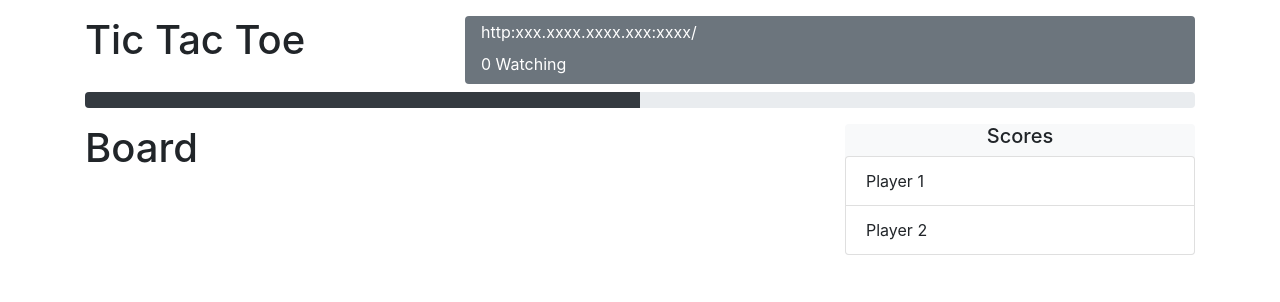
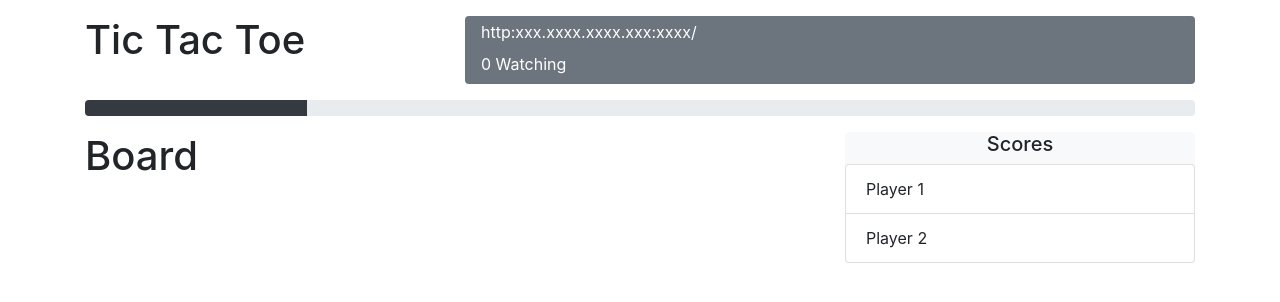
Before and after one commit to Zehua-Chen/Multiplayer-Tic-Tac-Toe, a React (Create React App) app in the folder client/: page / in a window 1280 px wide. Shown: the top 302 px of the page. Built offline with nearby package versions, Linux system fonts and the light colour scheme.

Commit message:
Restructure Components to Improve Local Reasoning

```diff
--- a/client/src/App.tsx
+++ b/client/src/App.tsx
@@ -2,7 +2,8 @@ import * as React from 'react';
 
 // import logo from './logo.svg';
 
-import StatusBar from './components/StatusBar';
+import GameInfo from './components/GameInfo';
+import ProgressBar from './components/ProgressBar';
 
 import Board from './components/Board';
 import ScorePanel from './components/ScorePanel';
@@ -11,11 +12,52 @@ class App extends React.Component {
   public render() {
     return (
       <div className="container">
-        <StatusBar />
 
         <div className="row mt-3">
-          <Board />
-          <ScorePanel />
+
+          {/* Game Title */}
+
+          <div className="col-4 d-none d-md-block">
+            <h1>Tic Tac Toe</h1>
+          </div>
+
+          {/* Game Info */}
+
+          {/* Hidden on sm */}
+          <div className="col d-none d-sm-block">
+            <GameInfo localNetworkAddress="http:xxx.xxxx.xxxx.xxx:xxxx/" peopleWatching={0} />
+          </div>
+
+          {/* Visible on sm */}
+          <div className="col d-block d-sm-none">
+            <GameInfo centering localNetworkAddress="http:xxx.xxxx.xxxx.xxx:xxxx/" peopleWatching={0} />
+          </div>
+        </div>
+
+        {/* Game Progress */}
+
+        <div className="row mt-3">
+          <div className="col">
+            <ProgressBar value={20} />
+          </div>
+        </div>
+
+        {/* Main Content */}
+
+        <div className="row mt-3">
+
+          {/* Board */}
+
+          <div className="col-md-8">
+            <Board />
+          </div>
+
+          {/* ScorePanel */}
+
+          <div className="col-md-4">
+            <ScorePanel />
+          </div>
+
         </div>
       </div>
     );
--- a/client/src/components/Board/Board.tsx
+++ b/client/src/components/Board/Board.tsx
@@ -4,9 +4,7 @@ import * as React from 'react';
 class Board extends React.Component {
   public render() {
     return (
-      <div className="col-md-8">
-        <h1>Board</h1>
-      </div>
+      <h1>Board</h1>
     );
   }
 }
--- /dev/null
+++ b/client/src/components/GameInfo/index.ts
@@ -0,0 +1,3 @@
+import GameInfo from './GameInfo';
+
+export default GameInfo;
--- /dev/null
+++ b/client/src/components/ProgressBar/index.ts
@@ -0,0 +1,3 @@
+import ProgressBar from './ProgressBar';
+
+export default ProgressBar;
--- a/client/src/components/ScorePanel/ScorePanel.tsx
+++ b/client/src/components/ScorePanel/ScorePanel.tsx
@@ -3,7 +3,6 @@ import React from 'react';
 class ScorePanel extends React.Component {
   render() {
     return (
-      <div className="col-md-4">
 
       <div className="bg-light rounded">
 
@@ -17,7 +16,6 @@ class ScorePanel extends React.Component {
         </div>
 
       </div>
-      </div>
     );
   }
 }
--- a/client/src/components/StatusBar/StatusBar.tsx
+++ /dev/null
@@ -1,51 +0,0 @@
-import React from 'react';
-
-import GameInfo from './GameInfo';
-import ProgressBar from './ProgressBar';
-
-/**
- * Status bar is at the top section of the game, it displays
- * current status of the game
- */
-class StatusBar extends React.Component {
-
-  constructor(props: any) {
-    super(props);
-  }
-
-  render() {
-    return (
-      <div>
-        <div className="row mt-3">
-
-          {/* Title of the game */}
-
-          <div className="col-4 d-none d-md-block">
-            <h1>Tic Tac Toe</h1>
-          </div>
-
-          {/* Game Info */}
-
-          {/* Hidden on sm */}
-          <div className="col d-none d-sm-block">
-            <GameInfo localNetworkAddress="http:xxx.xxxx.xxxx.xxx:xxxx/" peopleWatching={0} />
-          </div>
-
-          {/* Visible on sm */}
-          <div className="col d-block d-sm-none">
-            <GameInfo centering localNetworkAddress="http:xxx.xxxx.xxxx.xxx:xxxx/" peopleWatching={0} />
-          </div>
-        </div>
-
-        {/* Progress bar */}
-        <div className="row mt-2">
-          <div className="col">
-            <ProgressBar value={50}/>
-          </div>
-        </div>
-      </div>
-    );
-  }
-}
-
-export default StatusBar;
--- a/client/src/components/StatusBar/index.ts
+++ /dev/null
@@ -1,3 +0,0 @@
-import StatusBar from './StatusBar';
-
-export default StatusBar;
```
Also changed, not shown: client/src/components/GameInfo/GameInfo.tsx (renamed from client/src/components/StatusBar/GameInfo.tsx), client/src/components/ProgressBar/ProgressBar.tsx (renamed from client/src/components/StatusBar/ProgressBar.tsx). Lines whose indentation alone changed are shown as unchanged.
